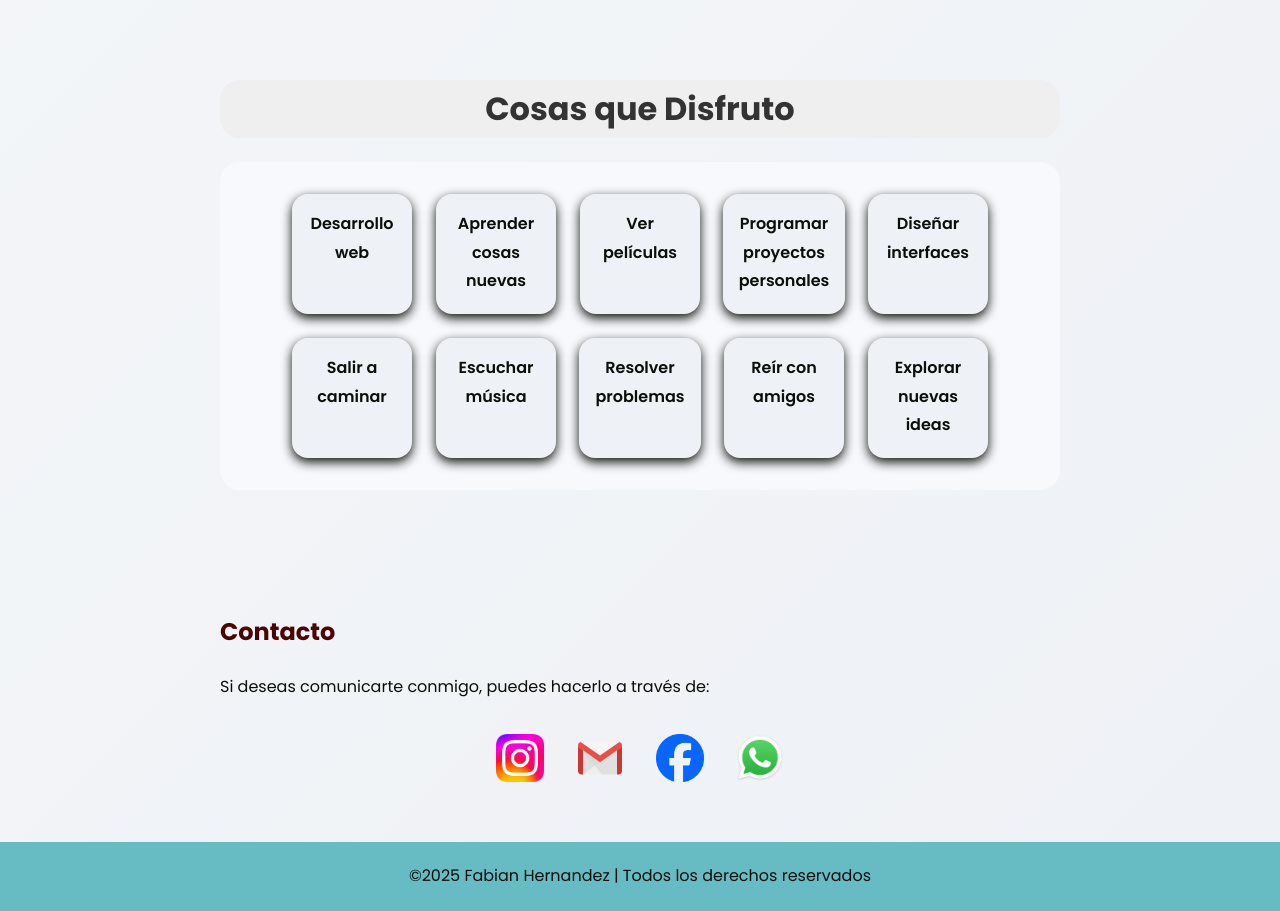
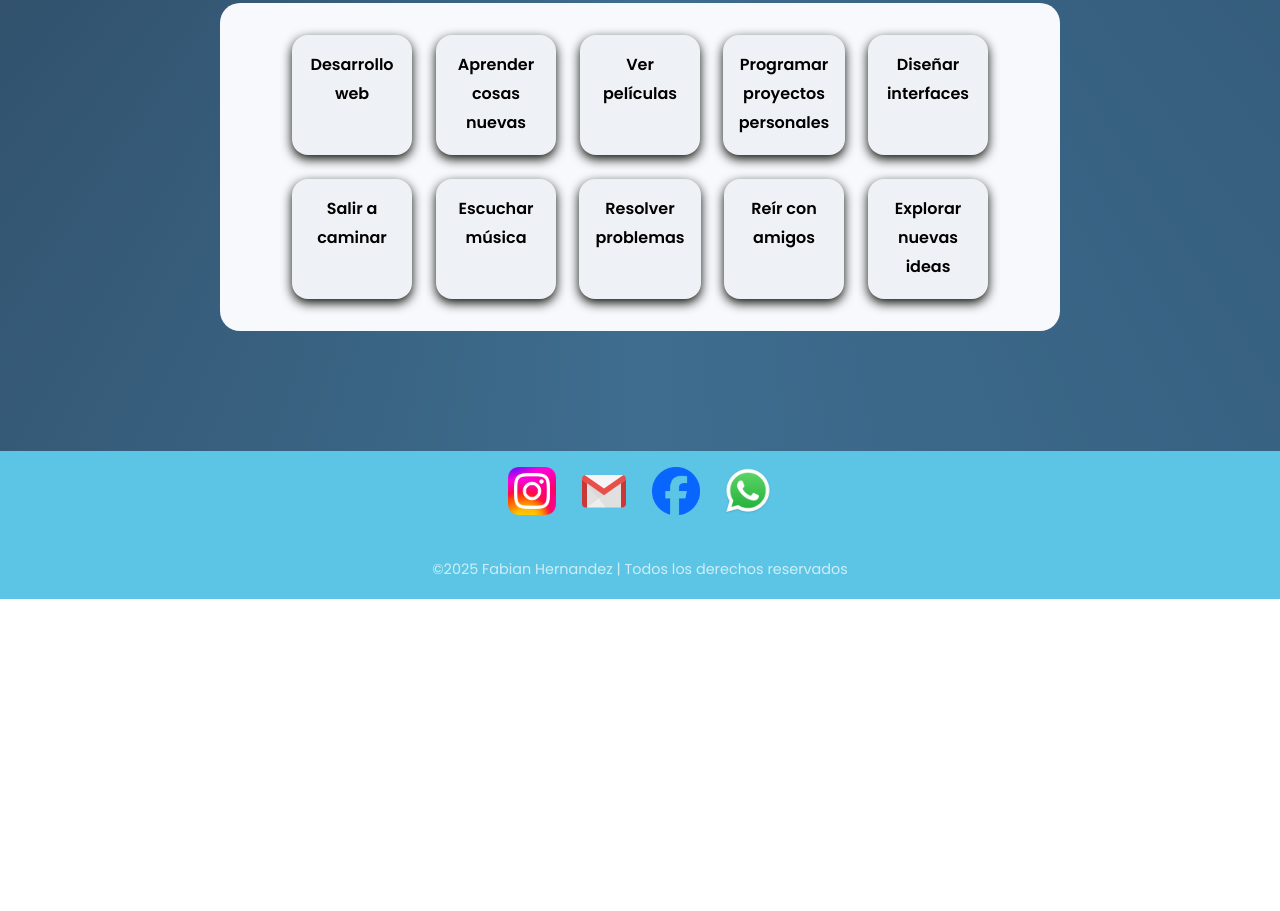
Before and after one commit to unyti24/portafolio-Fabian-Hernand-z, a plain HTML site: page index.html in a window 1280 px wide. Shown: the part 1820-2731 px from the top of the page. After the commit the page ends 2419 px from the top, so only its background shows below. Drawn offline with Linux system fonts and the light colour scheme.

Commit message:
se ajustan los colores del body y el header, se hace la seccion proyectos con un gird se unifican las secciones de contacto y footer

```diff
--- a/codigo.css
+++ b/codigo.css
@@ -16,13 +16,20 @@ html {
 }
 
 body {
-   background: linear-gradient(135deg, var(--color-danger), var(--color-primary));
+background: conic-gradient(
+  from 0deg,
+  #203046,
+  #2d4d6a,
+  #3e6d8f,
+  #25374b,
+  #203046
+);/* background: linear-gradient(135deg, var(--color-danger), var(--color-primary)); */
   background-size: cover;
   background-position: center;
   background-repeat: no-repeat;
 
   font-family: 'Poppins', sans-serif;
-  color:var(--color-secondary);
+  /* color:var(--color-secondary); */
   line-height: 1.8;
 }
 
@@ -33,10 +40,18 @@ section {
 }
 
 header {
+background: conic-gradient(
+  from 0deg,
+  #3c4658,
+  #4a5970,
+  #56657b,
+  #495163,
+  #3c4658
+);
   display: flex;
   justify-content: space-between;
   align-items: center;
-  background-image: url(./imagen_5.jpg);
+  /* background-image: url(./imagen_5.jpg); */
   color: var(--color-secondary);
   padding: 1.25rem 0;
   text-align: center;
@@ -102,6 +117,12 @@ nav a:hover {
   padding: 2rem;
   box-shadow:0 0.25rem 0.5rem var(--color-secondary);
 }
+.acercas{
+  transition: 0.3 ease;
+}
+.acercas:hover{
+    transform: scale(1.05);
+}
 
 .texto-acerca {
   flex: 1;
@@ -149,6 +170,12 @@ nav a:hover {
 
 .proyectos-section {
   padding: 2rem 0;
+}
+.proyectos-grid {
+  display: grid;
+  grid-template-columns: repeat(auto-fit, minmax(320px, 1fr));
+  gap: 2rem;
+  padding: 1rem;
 }
 
 /* Título */
@@ -239,28 +266,28 @@ nav a:hover {
 
 
 /* Contenedor de íconos */
-.contact-icons {
+/* .contact-icons {
   display: flex;
   justify-content: center;
   align-items: center;
   gap: 2rem;
   margin-top: 2rem;
-}
+} */
 
 /* Íconos */
-.contact-icons .icon {
+/* .contact-icons .icon {
   width: 3rem;          /* tamaño uniforme */
-  height: 3rem;
-  object-fit: contain;  /* evita deformaciones */
-  transition: transform 0.3s ease;
+ /* height: 3rem; */
+  /* object-fit: contain;  evita deformaciones */
+  /* transition: transform 0.3s ease;
   cursor: pointer;
   display: block;
-}
+} */
 
 /* Hover */
-.contact-icons .icon:hover {
+/* .contact-icons .icon:hover {
   transform: scale(1.15);
-}
+} */
 
 
 
@@ -288,7 +315,7 @@ nav a:hover {
 }
 
 .item:hover {
-  transform: translateY(-0.3rem);
+  transform: translateY(-30px);
   box-shadow: 0 0.5rem 1.25rem var(--color-secondary);
 }
 
@@ -305,10 +332,12 @@ nav a:hover {
   text-align: center;
   animation: fadeInDown 2s ease;
 }
-.item:hover {
-  transform: scale(1.1);
-  background-color: #7a7976;
-}
+/* .item:hover {
+  transform: translateX(30px); */
+  /* transform: rotateX(180deg); */
+  /* transform: scale(1.1);
+  background-color: #7a7976;      */
+/* } */
 
 /*
 .btn-contacto {
@@ -327,12 +356,12 @@ nav a:hover {
 } */
 
 
-footer {
+/* footer {
   text-align: center;
   background: #67bcc3;
   color: var(--color-secondary);
   padding: 1.25rem;
-}
+} */
 
 
 @media (max-width: 768px) {
@@ -366,3 +395,38 @@ footer {
     position: relative;
   }
 }
+
+footer {
+  background: #5cc5e5;
+  padding: 1rem 1rem;
+  text-align: center;
+  color: #ffffff;
+  margin-top: 60px;
+}
+
+/* Contenedor de iconos */
+.contact-icons {
+  display: flex;
+  justify-content: center;
+  gap: 1.5rem;
+  margin-bottom: 2rem;
+}
+
+/* Iconos */
+.contact-icons .icon {
+  width: 3rem;
+  transition: transform 0.3s ease, opacity 0.3s ease;
+}
+
+/* Hover profesional en los iconos */
+.contact-icons .icon:hover {
+  transform: scale(1.15);
+  opacity: 0.8;
+}
+
+/* Línea final del footer */
+.footer-copy {
+  font-size: 0.9rem;
+  opacity: 0.7;
+  margin-top: 0.8rem;
+}
--- a/index.html
+++ b/index.html
@@ -44,6 +44,8 @@
 <section id="proyectos" class="proyectos-section">
   <h2 class="proyectos-title">Proyectos</h2>
 
+  <div class="proyectos-grid">
+
     <div class="proyecto">
       <img src="./logo_datastore.png" alt="Inventario" class="proyecto-img">
       <div class="proyecto-info">
@@ -59,7 +61,10 @@
         <p>Aplicación para ayudarte a gestionar de mejor manera tus tareas diarias 🫰🥰.</p>
       </div>
     </div>
+
+  </div>
 </section>
+
 
 
 <section id="intereses">
@@ -99,15 +104,10 @@
 
 
 
-<section id="contacto">
+<!-- <section id="contacto">
   <h2>Contacto</h2>
   <div class="contacto-caja">
     <p>Si deseas comunicarte conmigo, puedes hacerlo a través de:</p>
-    <!-- <div class="contacto-links"> -->
-      <!-- <a href="mailto:hdzfabian166@gmail.com" class="btn-contacto">📧 Correo</a> -->
-      <!-- <a href="https://www.instagram.com/hdzfabian166/" target="_blank" class="btn-contacto">📷 Instagram</a>
-      <a href="https://www.facebook.com/share/16Us7jsfMC/" target="_blank" class="btn-contacto">📘 Facebook</a>
-      <a href="https://wa.me/573104928568" target="_blank" class="btn-contacto">📲 WhatsApp</a> -->
     <div class="contact-icons">
       <a href="https://www.instagram.com/hdzfabian166/" target="_blank">
         <img src="./instagram.png" alt="Instagram" class="icon">
@@ -130,6 +130,30 @@
 
   <footer>
     <p>©2025 Fabian Hernandez | Todos los derechos reservados</p>
+  </footer> -->
+<footer id="contacto">
+  <!-- <div class="contacto-caja"> -->
+    <div class="contact-icons">
+      <a href="https://www.instagram.com/hdzfabian166/" target="_blank">
+        <img src="./instagram.png" alt="Instagram" class="icon">
+      </a>
+
+      <a href="mailto:hdzfabian166@gmail.com" target="_blank">
+        <img src="./gmail.png" alt="gmail" class="icon">
+      </a>
+
+      <a href="https://www.facebook.com/share/16Us7jsfMC/" target="_blank">
+        <img src="./facebook.png" alt="Facebook" class="icon">
+      </a>
+
+      <a href="https://wa.me/573104928568" target="_blank">
+        <img src="./whatsapp.png" alt="WhatsApp" class="icon">
+      </a>
+    <!-- </div> -->
+  </div>
+
+  <p class="footer-copy">©2025 Fabian Hernandez | Todos los derechos reservados</p>
+
 </footer>
 
   <script>
```
Lines whose indentation alone changed are shown as unchanged.
